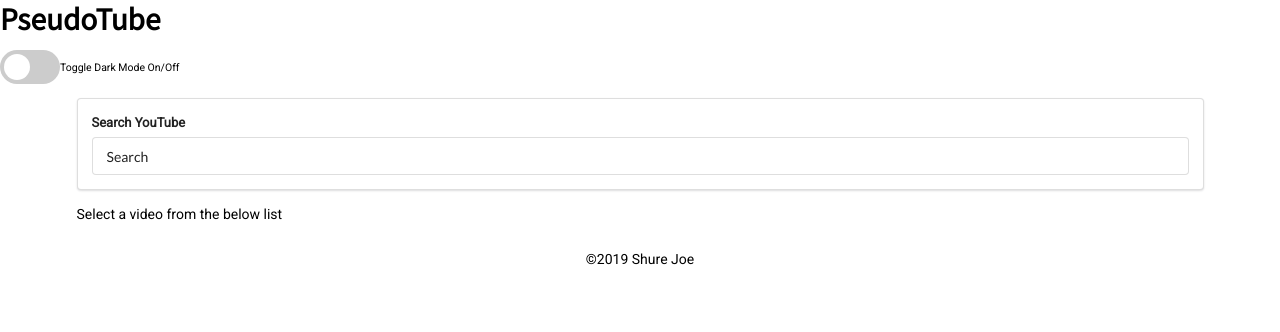
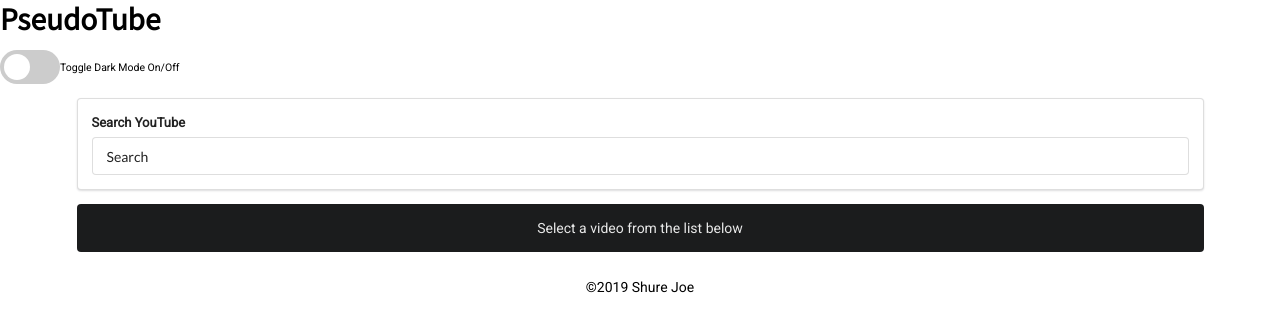
Before and after one commit to shjoe/pseudotube, a React (Create React App) app: page / in a window 1280 px wide. Shown: the top 332 px of the page. Built offline with nearby package versions, Linux system fonts and the light colour scheme.

Commit message:
Removed loader and added message

```diff
--- a/src/components/VideoDetail.js
+++ b/src/components/VideoDetail.js
@@ -2,7 +2,7 @@ import React from "react";
 
 const VideoDetail = ({ video }) => {
   if (!video) {
-    return <div>Select a video from the below list</div>;
+    return <p class="ui center aligned inverted segment">Select a video from the list below</p>;
   }
 
   const videoSrc = `https://www.youtube.com/embed/${video.id.videoId}`;
```
